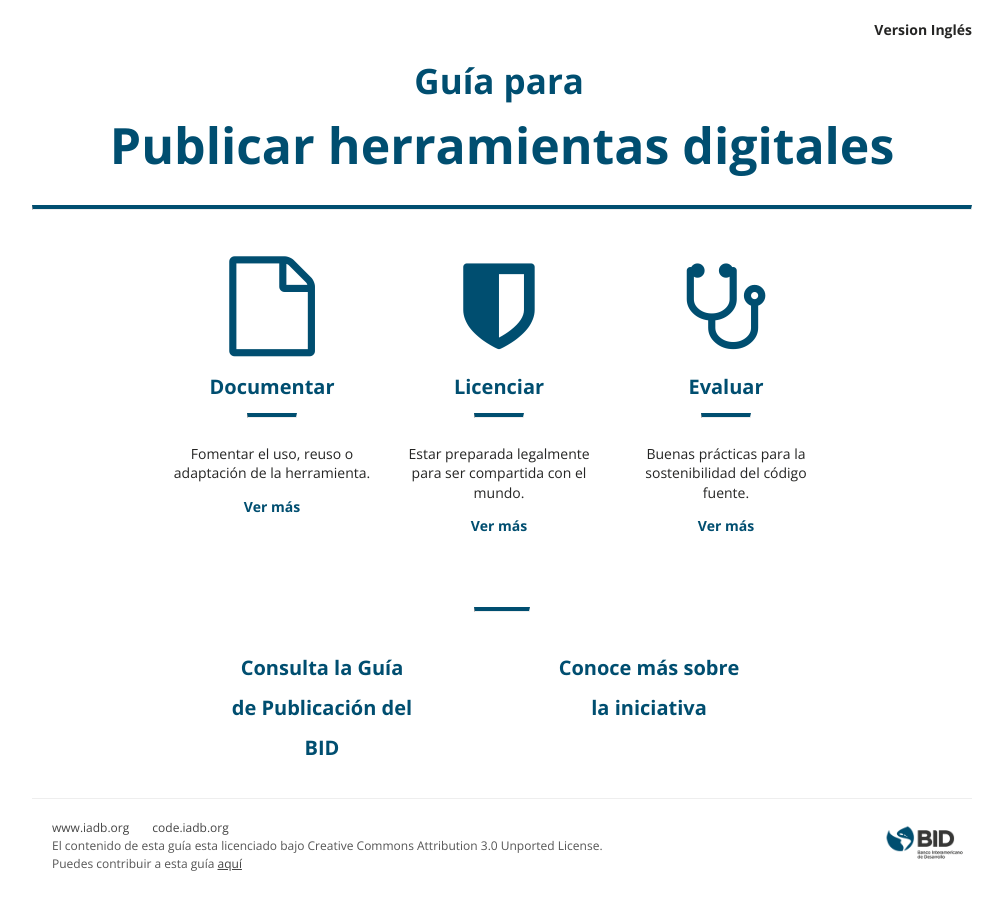
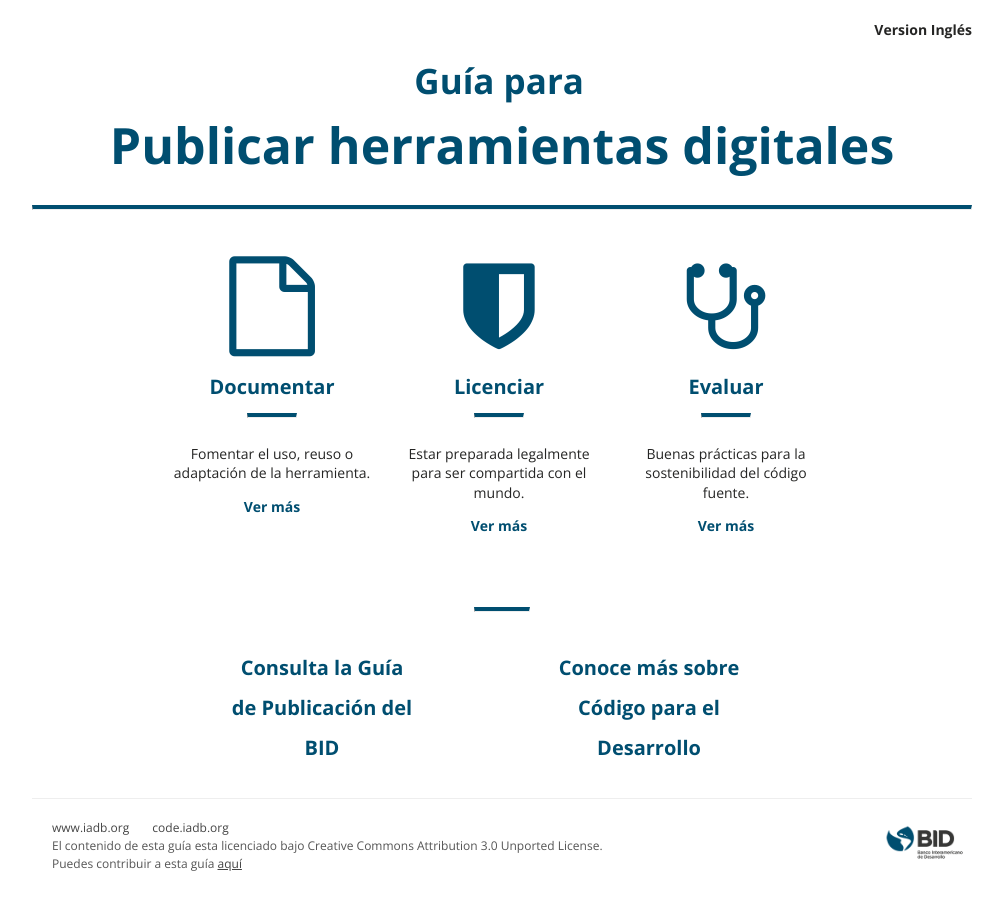
Before and after one commit to EL-BID/guia-de-publicacion, a Jekyll site: the page built from index.html, in a window 1280 px wide. Shown: the whole page, without its empty margins (138-1141 px from the left). Built offline with Jekyll 4.4.1, drawn with Linux system fonts in a browser that asks for light colours.

Commit message:
cambio link a about de code

```diff
--- a/index.html
+++ b/index.html
@@ -83,6 +83,6 @@ lang: es
   </li>
 
   <li>
-    <div class="links-down-home"><a class="linkshome" href="./documents/pages/about">Conoce más sobre la iniciativa</a></div>
+    <div class="links-down-home"><a class="linkshome" href="./documents/pages/about">Conoce más sobre Código para el Desarrollo</a></div>
   </li>
 </ul>
```
